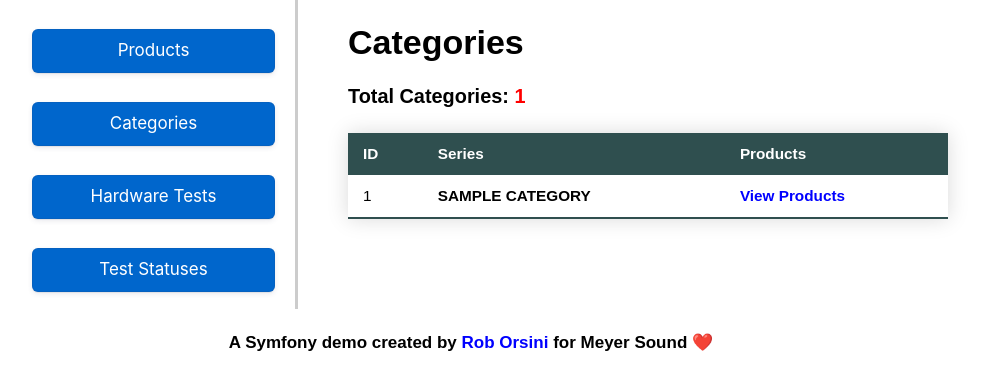
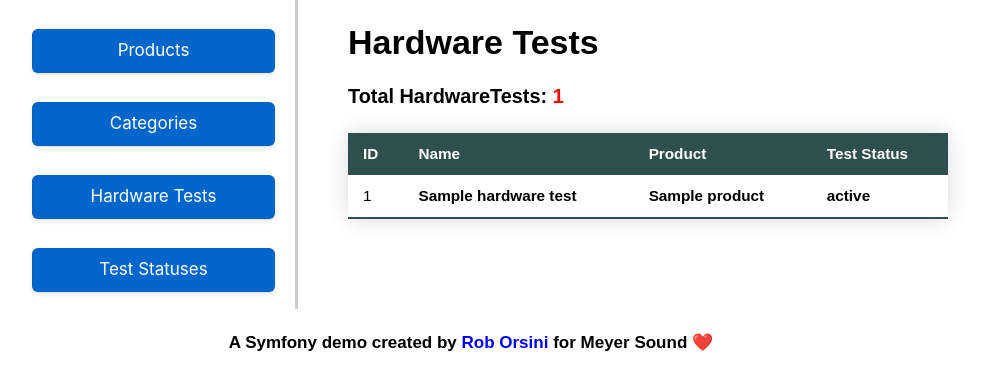
Before and after one commit to rorsini/meyer_sound, a Symfony app: template templates/hardware_test/index.html.twig in a window 1280 px wide. Shown: the part 89-479 px from the top of the page, without its empty margins (26-1009 px from the left). Run offline with Twig, Linux system fonts and the light colour scheme; the template is opened without the code that fills it: most values are stand-ins (such as "Sample title", 1, 10 or a date in 2020); some libraries are stand-ins or nearby versions.

Commit message:
fleshed out Tests and Statuses

```diff
--- a/src/Controller/ProductController.php
+++ b/src/Controller/ProductController.php
@@ -10,7 +10,7 @@ use Symfony\Bundle\FrameworkBundle\Controller\AbstractController;
 
 class ProductController extends AbstractController
 {
-    #[Route('/{cat_id}')]
+    #[Route('/product/{cat_id}')]
     public function show(EntityManagerInterface $entityManager, int $cat_id = NULL): Response
     {
         $category = NULL;
--- a/templates/base.html.twig
+++ b/templates/base.html.twig
@@ -24,7 +24,7 @@
                 </main>
                 <section class="left-sidebar">
                   <p>
-                    <a href="/"><button class="button" role="button">Products</button><a>
+                    <a href="/product"><button class="button" role="button">Products</button><a>
                   </p>
                   <p>
                     <a href="/category"><button class="button" role="button">Categories</button></a>
--- a/templates/hardware_test/index.html.twig
+++ b/templates/hardware_test/index.html.twig
@@ -1,23 +1,25 @@
-{% extends 'category/layout.html.twig' %}
+{% extends 'hardware_test/layout.html.twig' %}
 
 {% block page_contents %}
 
-<h3>Total Categories: <span style="color: red;">{{ total_categories }}</span></h3>
+<h3>Total HardwareTests: <span style="color: red;">{{ total_hardware_tests }}</span></h3>
 
 <table class="styled-table">
   <thead>
     <tr>
       <th>ID</th>
-      <th>Series</th>
-      <th>Products</th>
+      <th>Name</th>
+      <th>Product</th>
+      <th>Test Status</th>
     </tr>
   </thead>
   <tbody>
-    {% for category in categories %}
+    {% for test in hardware_tests %}
       <tr>
-        <td>{{ category.id }}</td>
-        <td><strong>{{ category.name|upper }}</strong></td>
-        <td><strong><a href="/{{ category.id }}">View Products</a></strong></td>
+        <td>{{ test.id }}</td>
+        <td><strong>{{ test.name }}</strong></td>
+        <td><strong>{{ test.product.name}}</strong></td>
+        <td><strong>{{ test.status }}</strong></td>
       </tr>
     {% endfor %}
   </tbody>
--- a/templates/hardware_test/layout.html.twig
+++ b/templates/hardware_test/layout.html.twig
@@ -1,7 +1,7 @@
 {% extends 'base.html.twig' %}
 
 {% block content %}
-    <h1>Categories</h1>
+    <h1>Hardware Tests</h1>
 
     {% block page_contents %}{% endblock %}
 {% endblock %}
--- a/templates/test_status/layout.html.twig
+++ b/templates/test_status/layout.html.twig
@@ -1,7 +1,7 @@
 {% extends 'base.html.twig' %}
 
 {% block content %}
-    <h1>Categories</h1>
+    <h1>Test Statuses</h1>
 
     {% block page_contents %}{% endblock %}
 {% endblock %}
```
Also changed, not shown: src/DataFixtures/AppFixtures.php (+29 -4 lines), templates/test_status/index.html.twig (+7 -7 lines).
